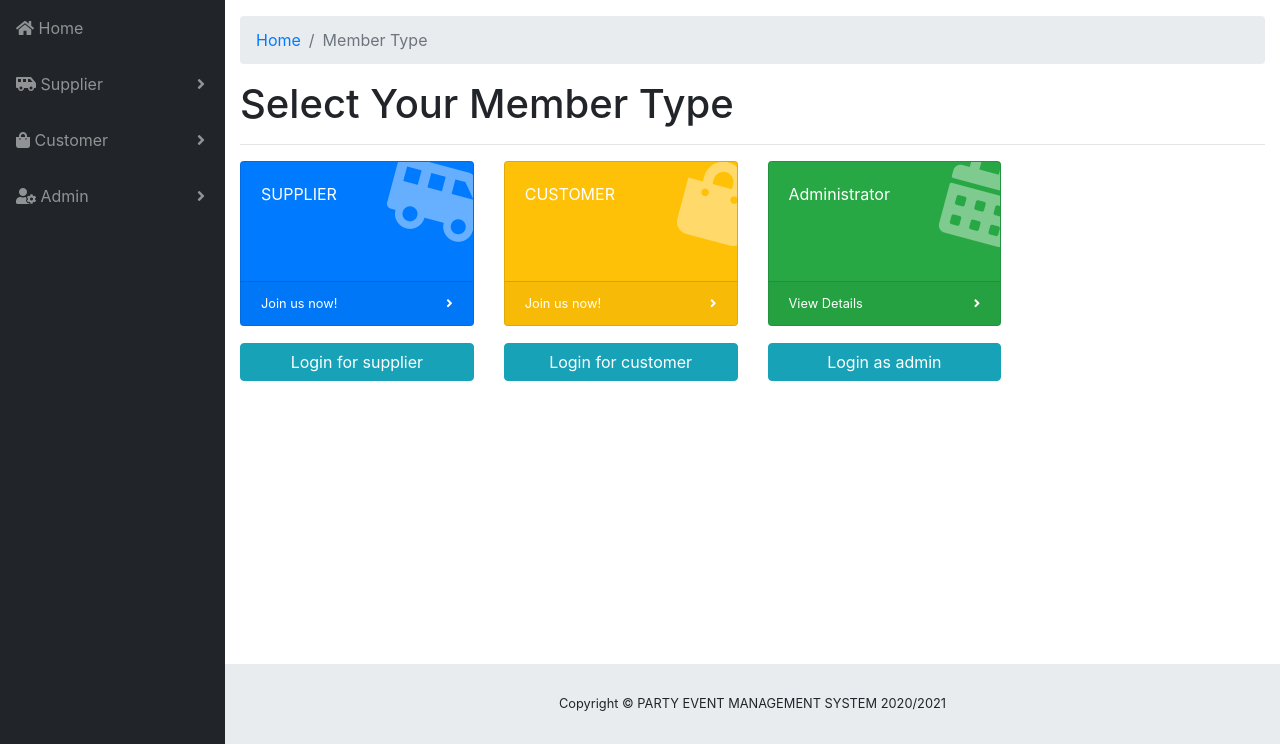
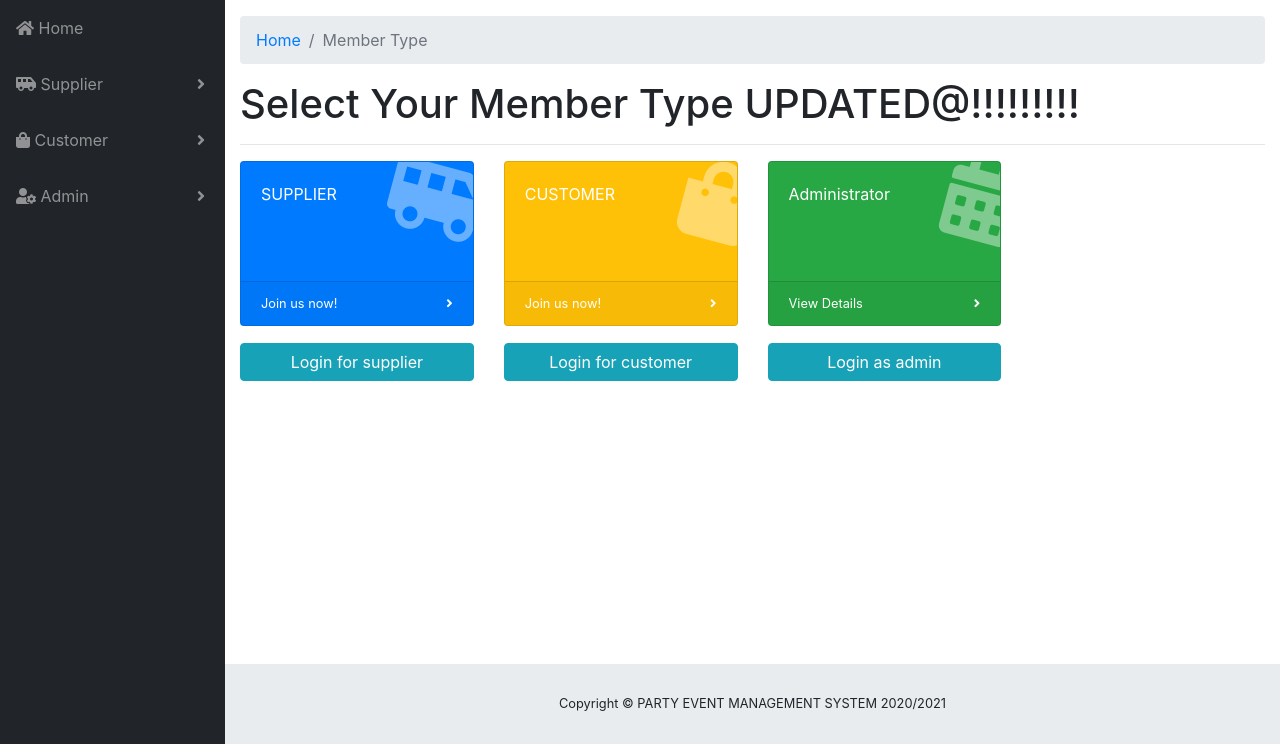
Before and after one commit to yewkhen97/Event_management_system, a PHP site: page /EMS/ in a window 1280 px wide. Shown: the part 56-800 px from the top of the page. Run offline with PHP 8.4, Linux system fonts and the light colour scheme.

Commit message:
Update index.php
Update index file

```diff
--- a/ApplicationLayer/UserView/index.php
+++ b/ApplicationLayer/UserView/index.php
@@ -371,7 +371,7 @@ span.psw {
           </ol>
 
           <!-- Page Content -->
-          <h1>Select Your Member Type</h1>
+          <h1>Select Your Member Type UPDATED@!!!!!!!!!</h1>
           <hr>
              <!-- Icon Cards-->
           <div class="row">
```
